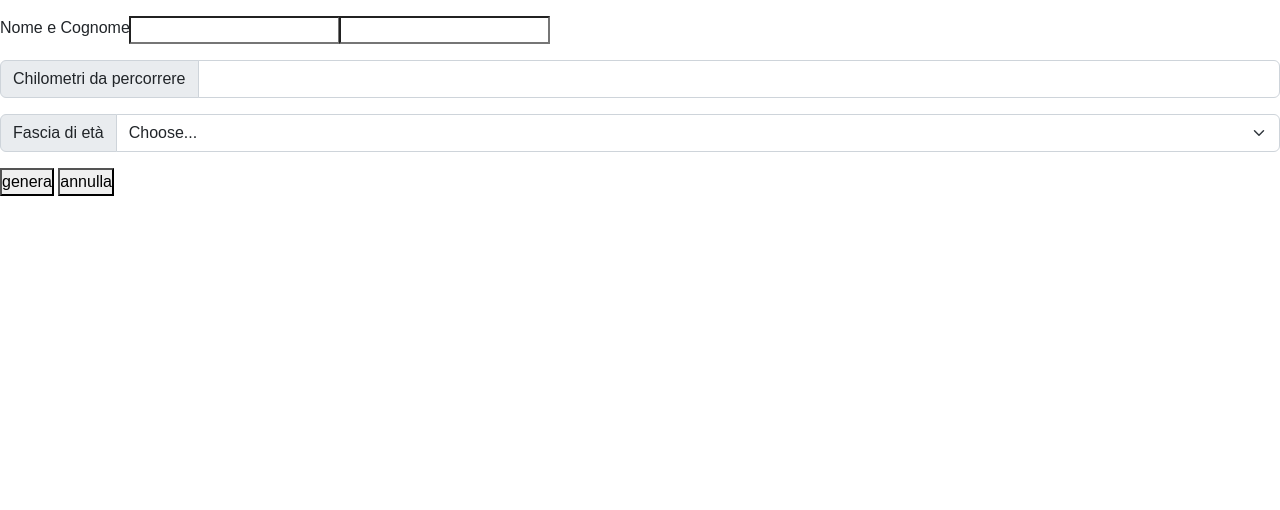
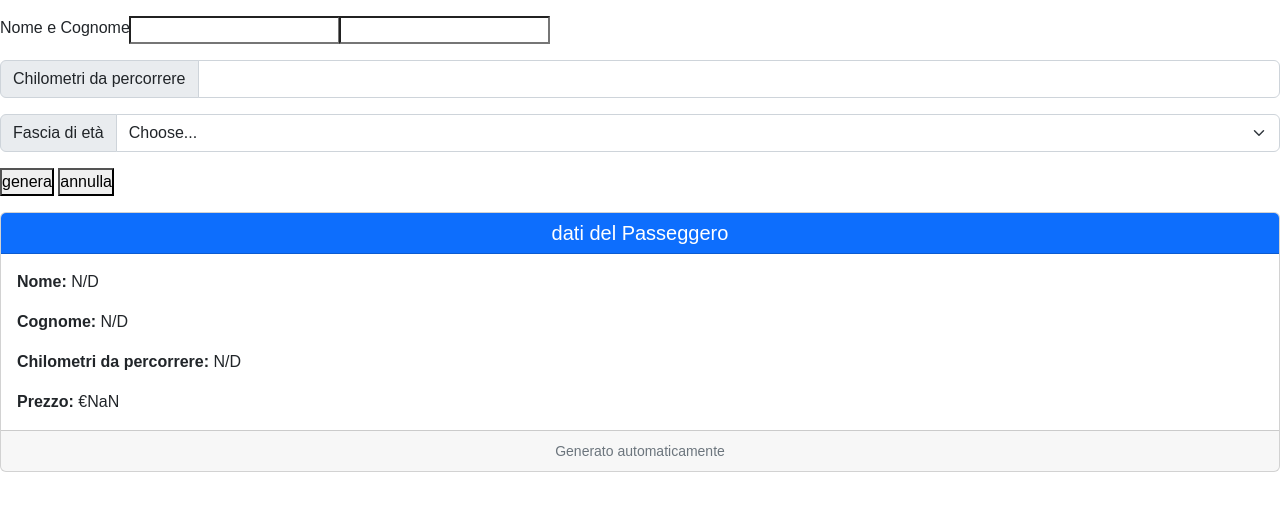
Before and after one commit to MichelaMilzoni/js-biglietto-treno-form, a plain HTML site: page index.html in a window 1280 px wide. Both pictures are taken after a click on the button "genera". Drawn offline with nearby package versions, Linux system fonts and the light colour scheme.

Commit message:
aggiunta card in js

```diff
--- a/index.html
+++ b/index.html
@@ -70,7 +70,7 @@
     <button id="button-confirms" type="button">genera</button>
     <button id="button-cancel" type="button">annulla</button>
 
-    <div id="card-userData" class="card mt-3 d-none">
+    <div id="card-container" class="card mt-3 d-none">
       <div class="card-header bg-primary text-white">
         <h5 class="card-title text-center mb-0">
           dati del Passeggero
--- a/main.js
+++ b/main.js
@@ -58,8 +58,8 @@ document.getElementById('button-confirms').addEventListener("click", function (c
     userData.kilometers = parseInt(document.getElementById('input-km').value);
     userData.age = document.getElementById('inputAge').value;
     // * VALORI TEXT - INSERITI DALL'UTENTE
-    userData.name = document.querySelector('.input-name').value;
-    userData.surname = document.querySelector('.input-surname').value;
+    userData.name = document.querySelector('.input-name').value.trim();
+    userData.surname = document.querySelector('.input-surname').value.trim();
 //! document.querySelector:  cerca e restituisce il primo elemento HTML che corrisponde
 //!                          al selettore CSS specificato.
 //!                          Se non trova nessun elemento corrispondente, restituisce null
@@ -99,4 +99,14 @@ document.getElementById('button-confirms').addEventListener("click", function (c
         discountAmount.toFixed(2),
 
         console.log("Dati utente salvati:", userData);
+
+        // * aggiorno dati della card
+        document.getElementById('card-name').textContent = userData.name || "N/D";
+        document.getElementById('card-surname').textContent = userData.surname || "N/D";
+        document.getElementById('card-km').textContent = userData.kilometers ? `${userData.kilometers} km` : "N/D";
+        document.getElementById('card-price').textContent = `€${totalPrice.toFixed(2)}`;
+
+        // Rimuovi la classe d-none per mostrare la card
+        const cardContainer = document.getElementById('card-container');
+        cardContainer.classList.remove('d-none');
 });
```
